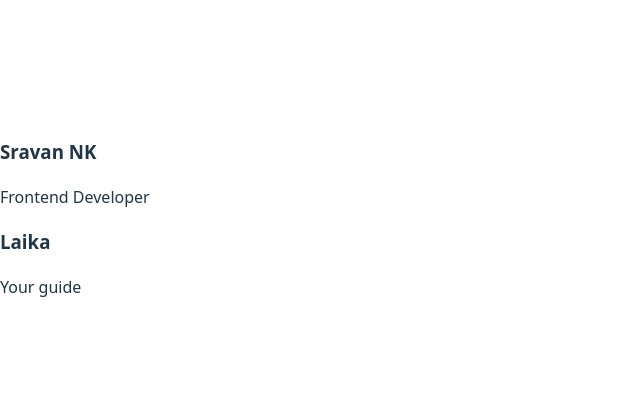
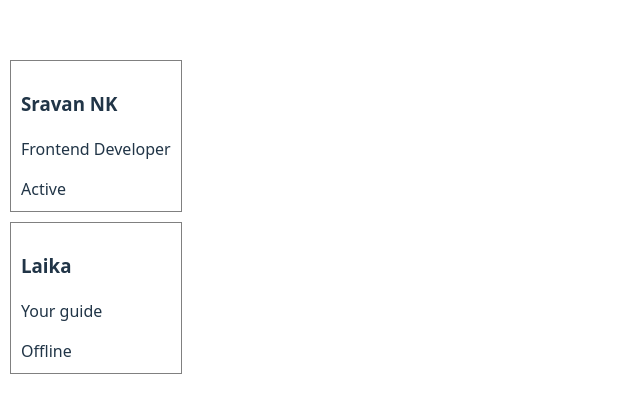
Before and after one commit to sravannk21/frontend-learning, a React (Vite) app in the folder React/react-app/: page / in a window 1280 px wide. Shown: the part 183-596 px from the top of the page, without its empty margins (0-640 px from the left). Built offline with nearby package versions, Linux system fonts and the light colour scheme.

Commit message:
Added reusable Card component with props and conditional rendering

```diff
--- a/React/react-app/src/App.jsx
+++ b/React/react-app/src/App.jsx
@@ -1,8 +1,9 @@
 function Card(props){
   return (
-    <div>
+    <div style={{border:"1px solid gray", padding:"10px", margin:"10px"}}>
       <h3>{props.name}</h3>
       <p>{props.role}</p>
+      {props.active ? <span>Active</span>: <span>Offline</span>}
     </div>
   )
 }
@@ -10,8 +11,8 @@ function Card(props){
 export default function App() {
   return (
     <div>
-      <Card name="Sravan NK" role="Frontend Developer" />
-      <Card name="Laika" role="Your guide" />
+      <Card name="Sravan NK" role="Frontend Developer" active={true} />
+      <Card name="Laika" role="Your guide" active={false}/>
     </div>
   )
 }
```
